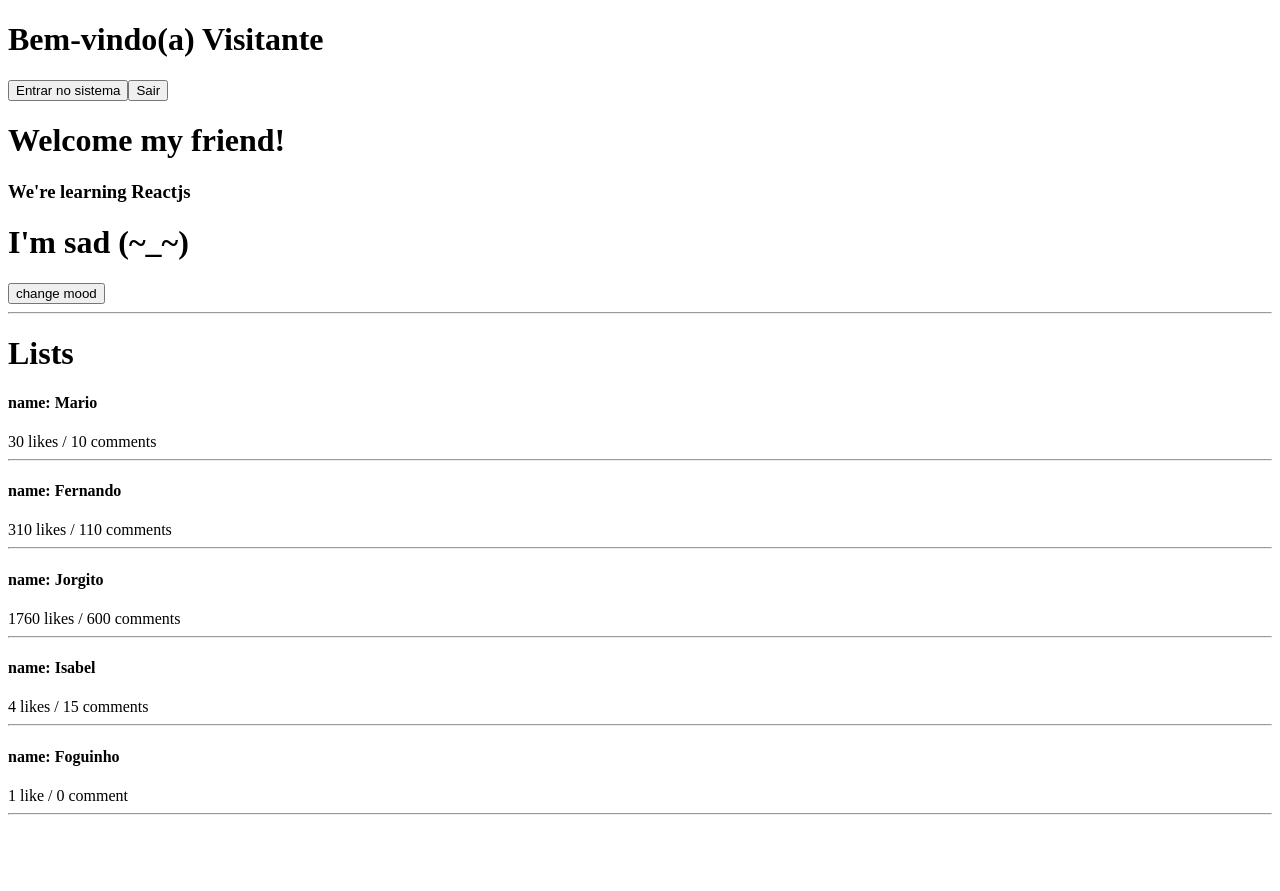
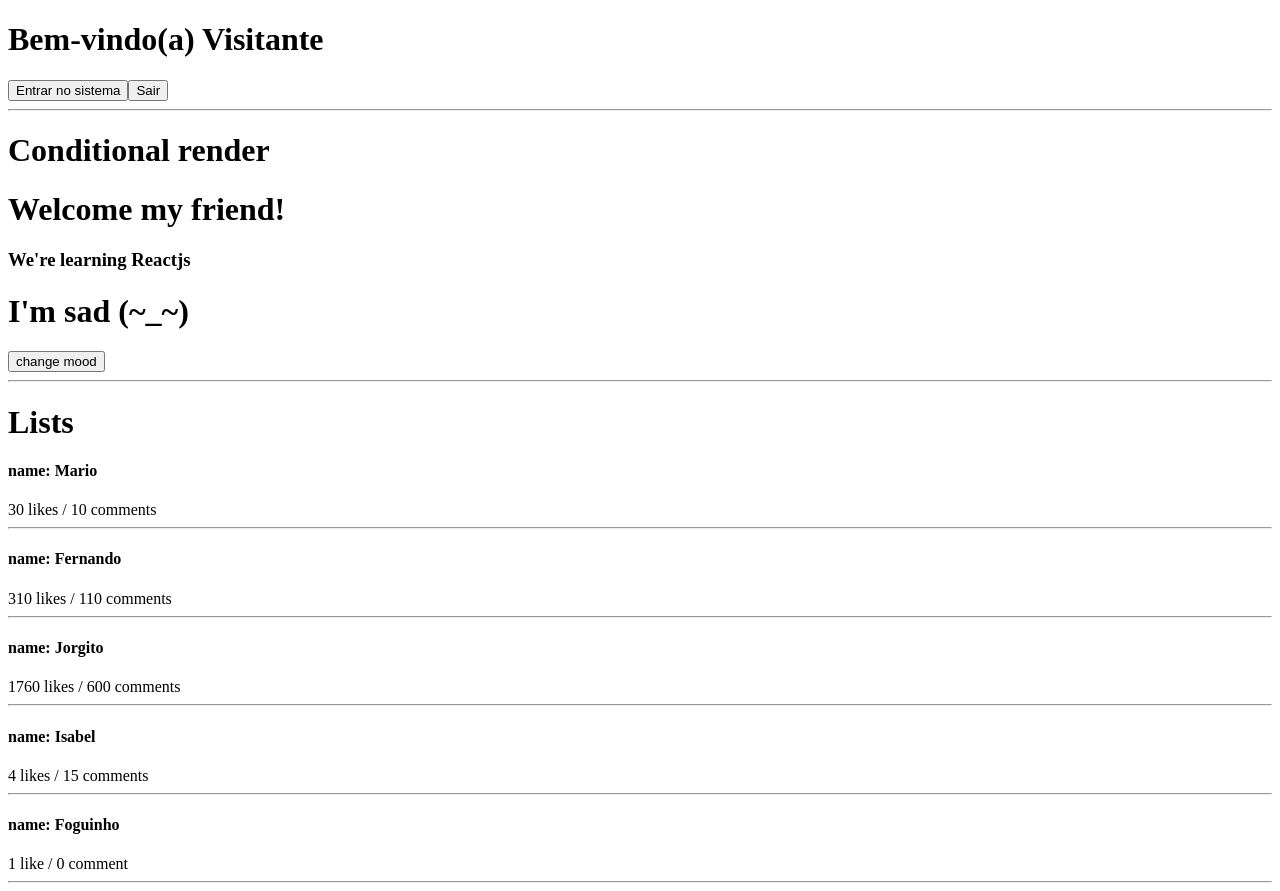
Before and after one commit to Mario-aj/learn-react, a React (Create React App) app in the folder cursoSujeitoProgramador/bloco3/: page / in a window 1280 px wide. Before the commit the page ends 823 px from the top, so only its background shows below. Built offline with nearby package versions, Linux system fonts and the light colour scheme.

Commit message:
small refactor

```diff
--- a/cursoSujeitoProgramador/bloco3/src/components/ConditionalRender/index.js
+++ b/cursoSujeitoProgramador/bloco3/src/components/ConditionalRender/index.js
@@ -18,6 +18,8 @@ class ConditionalRender extends Component {
   render() {
     return (
       <>
+        <hr />
+        <h1>Conditional render</h1>
         <div>
           {this.state.number === 1 && <h1>Welcome my friend!</h1>}
           <h3>We're learning Reactjs</h3>
```
